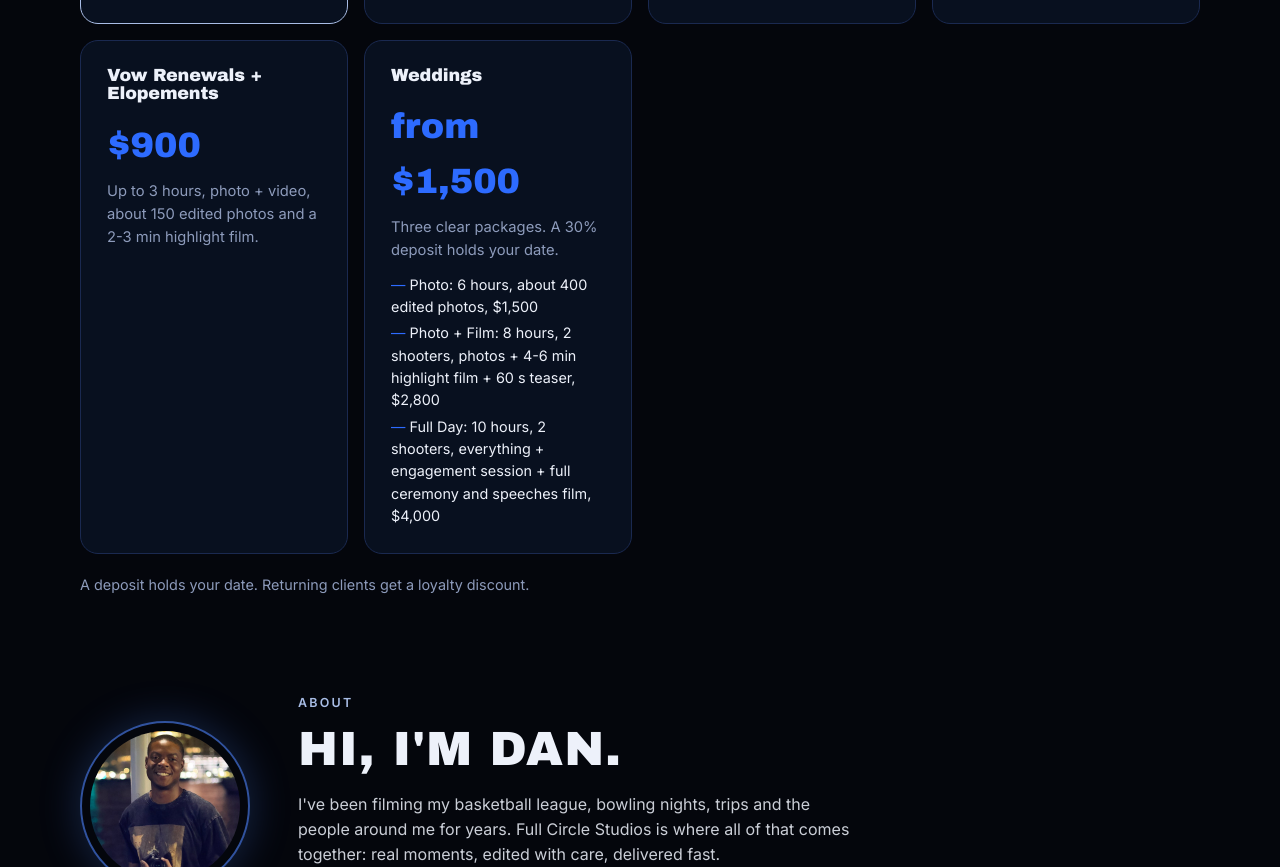
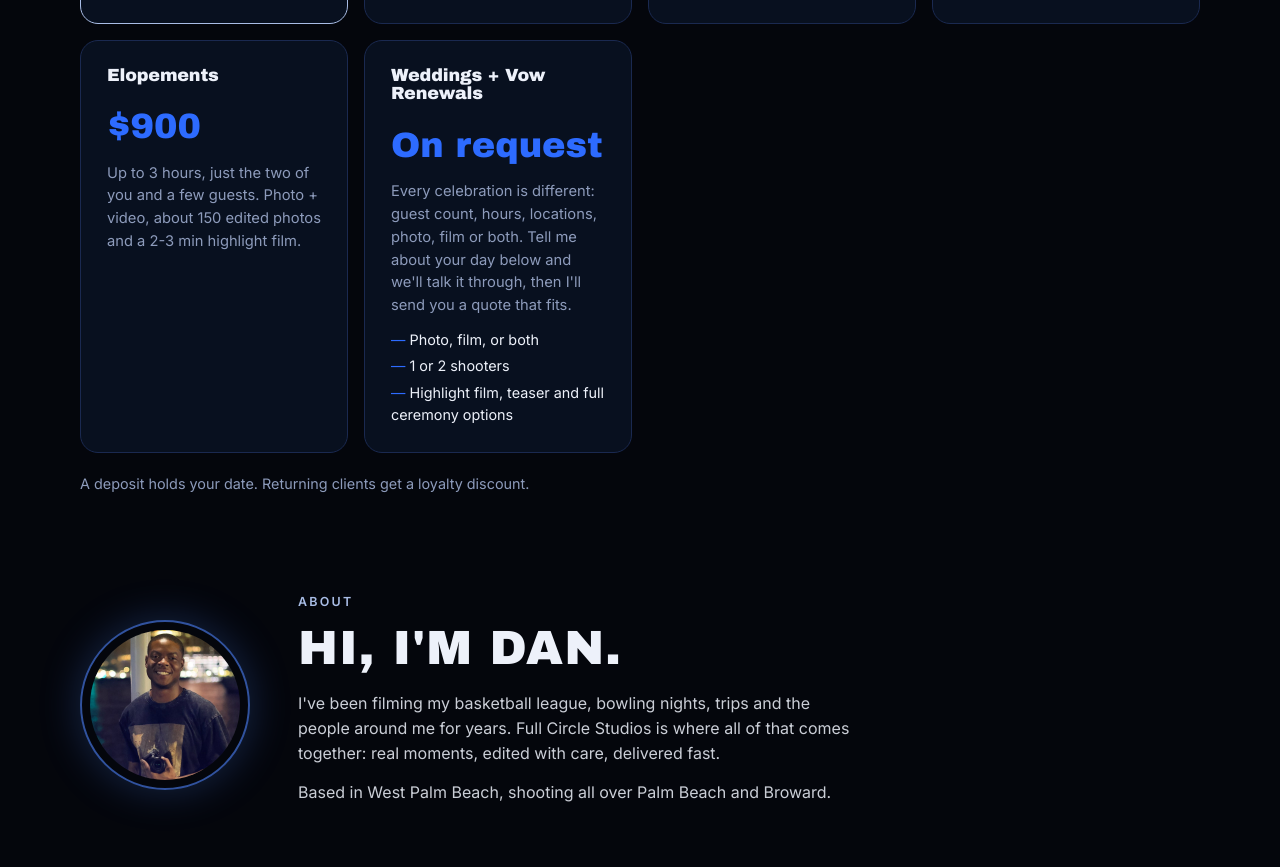
Before and after one commit to danrajht/fullcirclestudiosfl, a plain HTML site: page index.html in a window 1280 px wide. Shown: the part 5007-5874 px from the top of the page. Drawn offline with Linux system fonts and the light colour scheme.

Commit message:
Weddings + vow renewals: pricing on request; Elopements stays $900
Co-Authored-By: Claude Opus 5.5 <noreply@anthropic.com>

```diff
--- a/index.html
+++ b/index.html
@@ -317,8 +317,8 @@ footer .wrap{display:flex;justify-content:space-between;gap:16px;flex-wrap:wrap}
     <div class="price"><h3>Game Film</h3><div class="amt">$300 <small>/ game</small></div><p>Two cameras on the whole game, cut into one full-game film you can share or send to coaches.</p><ul><li>Full game, 2 angles, edited</li><li>60-90 s team highlight reel</li><li>Delivered within 3 days</li></ul></div>
     <div class="price"><h3>Game Day Plus</h3><div class="amt">$450 <small>/ game</small></div><p>Everything in Game Film, plus a third camera on the sideline for photos and extra content.</p><ul><li>About 40 edited action photos</li><li>Behind-the-scenes reel</li><li>Player photo packs for parents ($25 each)</li></ul></div>
     <div class="price"><h3>Season Package</h3><div class="amt">from $250 <small>/ game</small></div><p>Book 8 or more games and save on every one.</p><ul><li>Game Film: $250 / game</li><li>Game Day Plus: $375 / game</li><li>Add a Player Spotlight to any game: $125</li></ul></div>
-    <div class="price"><h3>Vow Renewals + Elopements</h3><div class="amt">$900</div><p>Up to 3 hours, photo + video, about 150 edited photos and a 2-3 min highlight film.</p></div>
-    <div class="price"><h3>Weddings</h3><div class="amt">from $1,500</div><p>Three clear packages. A 30% deposit holds your date.</p><ul><li>Photo: 6 hours, about 400 edited photos, $1,500</li><li>Photo + Film: 8 hours, 2 shooters, photos + 4-6 min highlight film + 60 s teaser, $2,800</li><li>Full Day: 10 hours, 2 shooters, everything + engagement session + full ceremony and speeches film, $4,000</li></ul></div>
+    <div class="price"><h3>Elopements</h3><div class="amt">$900</div><p>Up to 3 hours, just the two of you and a few guests. Photo + video, about 150 edited photos and a 2-3 min highlight film.</p></div>
+    <div class="price"><h3>Weddings + Vow Renewals</h3><div class="amt">On request</div><p>Every celebration is different: guest count, hours, locations, photo, film or both. Tell me about your day below and we'll talk it through, then I'll send you a quote that fits.</p><ul><li>Photo, film, or both</li><li>1 or 2 shooters</li><li>Highlight film, teaser and full ceremony options</li></ul></div>
   <!-- PRICES:END -->
   </div>
   <p class="note">A deposit holds your date. Returning clients get a loyalty discount.</p>
```
